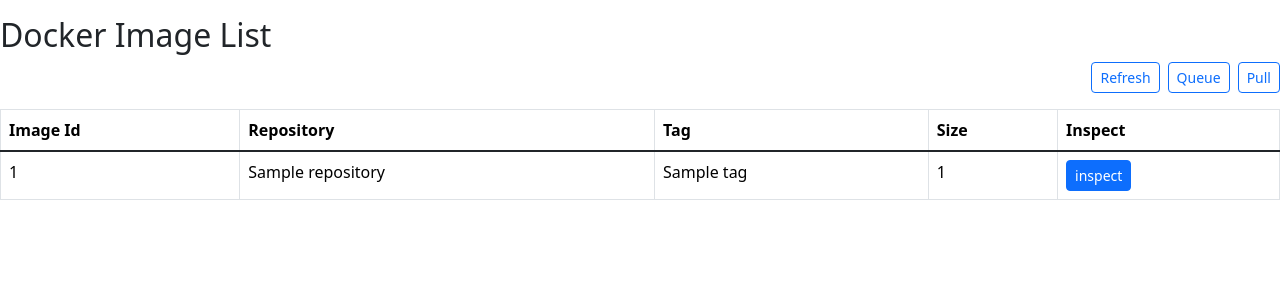
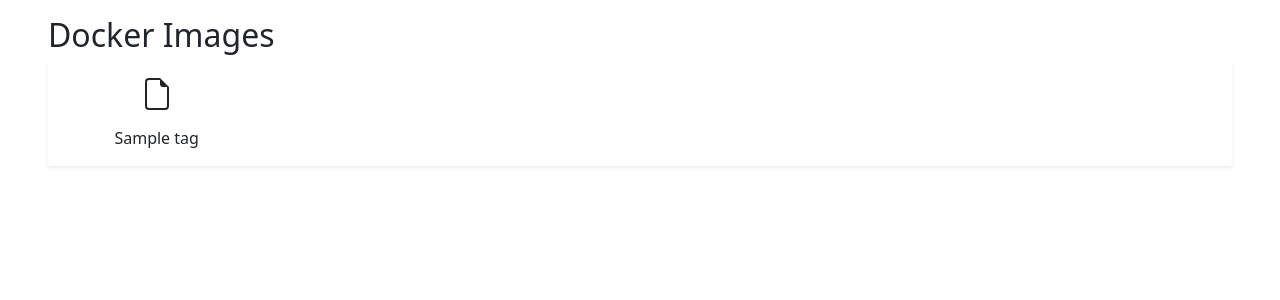
Before and after one commit to dnlwjtud/dev-intra, a Python web app: template templates/docker/image_list.html in a window 1280 px wide. Shown: the part 56-356 px from the top of the page. Run offline with Jinja, Linux system fonts and the light colour scheme; the template is opened without the code that fills it: most values are stand-ins (such as "Sample title", 1, 10 or a date in 2020).

Commit message:
CREATE: Image Listing

```diff
--- a/templates/docker/image_list.html
+++ b/templates/docker/image_list.html
@@ -1,140 +1,38 @@
 {% extends "/layouts/layout.html" %}
-{% block page_title %} Image List {% endblock %}
+{% block page_title %} Images {% endblock %}
 {% block header %}
   {{ super() }}
+  <script src="/static/js/common.js"></script>
+  <script src="/static/js/docker/dockers.js"></script>
   <script src="/static/js/docker/images.js"></script>
-  <script src="/static/js/common.js"></script>
 {% endblock %}
 {% block contents %}
-<div>
-  <div id="alert-pos" class="my-3"></div>
-
+<div class="mx-lg-5">
   <div class="content-header mt-3">
     <h2>
-      Docker Image List
+      Docker Images
     </h2>
   </div>
-
-  <div id="modal-con" class="d-grid gap-2 d-md-flex justify-content-md-end">
-
-    <button type="button" class="btn btn-sm btn-outline-primary" onclick="location.reload()">
-      Refresh
-    </button>
-
-    <button type="button" class="btn btn-sm btn-outline-primary" data-bs-toggle="modal" data-bs-target="#image-task-queue-modal" onclick="refreshQueueTable()">
-      Queue
-    </button>
-    <div class="modal fade" id="image-task-queue-modal" tabindex="-1" aria-labelledby="image-task-queue-modal-label" aria-hidden="true">
-      <div class="modal-dialog">
-        <div class="modal-content">
-          <div class="modal-header">
-            <h1 class="modal-title fs-5" id="image-task-queue-modal-label">Image Task Queue</h1>
-            <button type="button" class="btn-close" data-bs-dismiss="modal" aria-label="Close"></button>
-          </div>
-          <div class="modal-body">
-            <div class="d-grid gap-2 d-md-flex justify-content-md-end">
-              <button class="btn btn-outline-success btn-sm me-md-2" type="button" onclick="refreshQueueTable()">
-                <svg xmlns="http://www.w3.org/2000/svg" width="16" height="16" fill="currentColor" class="bi bi-arrow-repeat" viewBox="0 0 16 16">
-                  <path d="M11.534 7h3.932a.25.25 0 0 1 .192.41l-1.966 2.36a.25.25 0 0 1-.384 0l-1.966-2.36a.25.25 0 0 1 .192-.41m-11 2h3.932a.25.25 0 0 0 .192-.41L2.692 6.23a.25.25 0 0 0-.384 0L.342 8.59A.25.25 0 0 0 .534 9"/>
-                  <path fill-rule="evenodd" d="M8 3c-1.552 0-2.94.707-3.857 1.818a.5.5 0 1 1-.771-.636A6.002 6.002 0 0 1 13.917 7H12.9A5 5 0 0 0 8 3M3.1 9a5.002 5.002 0 0 0 8.757 2.182.5.5 0 1 1 .771.636A6.002 6.002 0 0 1 2.083 9z"/>
+  <div class="content-body overflow-hidden shadow-sm" oncontextmenu="handleListMenu(event)">
+    <div class="px-4 text-center">
+      <div class="row">
+        {% for image in images %}
+        {% set image_name = image.tag.split(':')[0] %}
+        <div class="col-2 mt-3 text-center align-content-center">
+          <div class="text-center mb-3" >
+            <div class="card-body" oncontextmenu="handleImageMenu(event, '{{ image_name }}')">
+              <p class="card-text">
+                <svg xmlns="http://www.w3.org/2000/svg" width="32" height="32" fill="currentColor" class="bi bi-file-earmark" viewBox="0 0 16 16">
+                  <path d="M14 4.5V14a2 2 0 0 1-2 2H4a2 2 0 0 1-2-2V2a2 2 0 0 1 2-2h5.5zm-3 0A1.5 1.5 0 0 1 9.5 3V1H4a1 1 0 0 0-1 1v12a1 1 0 0 0 1 1h8a1 1 0 0 0 1-1V4.5z"/>
                 </svg>
-              </button>
+              </p>
+              <p class="card-text text-break"> {{ image.tag }} </p>
             </div>
-            <table class="table">
-              <thead>
-                <tr>
-                  <th scope="col">image</th>
-                  <th scope="col">status</th>
-                </tr>
-              </thead>
-              <tbody id="image-task-table-body">
-              </tbody>
-            </table>
-          </div>
-          <div class="modal-footer">
-            <button
-              type="button"
-              class="btn btn-secondary"
-              data-bs-dismiss="modal"
-              onclick="handleCloseQueueModal()"
-            >Close</button>
           </div>
         </div>
-      </div>
-    </div>
-
-    <button type="button" class="btn btn-sm btn-outline-primary" data-bs-toggle="modal" data-bs-target="#pullNewImage">
-      Pull
-    </button>
-
-    <div class="modal fade" id="pullNewImage" data-bs-backdrop="static" data-bs-keyboard="false" tabindex="-1" aria-labelledby="staticBackdropLabel" aria-hidden="true">
-      <div class="modal-dialog">
-        <div class="modal-content">
-          <div class="modal-header">
-            <h1 class="modal-title fs-5" id="staticBackdropLabel">Pull New Image</h1>
-            <button type="button" class="btn-close" data-bs-dismiss="modal" aria-label="Close"></button>
-          </div>
-          <div class="modal-body">
-            <div id="image-name-con">
-              <label for="image-name-input" class="form-label">Name</label>
-              <input type="text" id="image-name-input" class="form-control" aria-describedby="pullImageNameHelp">
-              <div id="pullImageNameHelp" class="form-text">
-                Please enter the Docker image name and repository name if needed, accurately.
-              </div>
-            </div>
-            <div class="mt-2" id="image-tag-con">
-              <label for="image-tag-input" class="form-label">Tag</label>
-              <input type="text" id="image-tag-input" class="form-control" aria-describedby="pullImageTagHelp">
-              <div id="pullImageTagHelp" class="form-text">
-                If you want to specify a particular tag, please enter it accurately. If not entered, the latest version will be used by default.
-              </div>
-            </div>
-          </div>
-          <div id='modal-btn-con' class="modal-footer">
-            <button id='image-pull-exec-btn' type="button" class="btn btn-primary" onclick="handlePullImage()">
-              <span>Pull</span>
-            </button>
-            <button id='image-pull-close-btn' type="button" class="btn btn-secondary" data-bs-dismiss="modal">Close</button>
-          </div>
-        </div>
+        {% endfor %}
       </div>
     </div>
   </div>
-
-  <div class="content-body mt-3">
-    <table class="table table-hover table-bordered">
-      <thead>
-        <tr>
-          <th scope="col">Image Id</th>
-          <th scope="col">Repository</th>
-          <th scope="col">Tag</th>
-          <th scope="col">Size</th>
-          <th scope="col">Inspect</th>
-        </tr>
-      </thead>
-      <tbody class="table-group-divider">
-        {% for image in images %}
-          <tr>
-            <td> {{ image.image_id }}</td>
-            <td> {{ image.repository }}</td>
-            <td> {{ image.tag }}</td>
-            <td> {{ image.size }}</td>
-            <td>
-              <button type="button"
-                      class="btn btn-primary btn-sm">
-                <a href="/dockers/images/{{image.image_id}}" class="text-white text-decoration-none">
-                  inspect
-                </a>
-              </button>
-            </td>
-          </tr>
-        {% endfor %}
-      </tbody>
-    </table>
-  </div>
-
-  <div id='toast-con-btn' class="toast-container position-fixed bottom-0 end-0 p-3">
-  </div>
-
 </div>
 {% endblock %}
--- a/templates/index.html
+++ b/templates/index.html
@@ -3,6 +3,7 @@
 {% block header %}
   {{ super() }}
   <script src="static/js/common.js"></script>
+  <script src="static/js/docker/dockers.js"></script>
   <script src="static/js/docker/containers.js"></script>
 {% endblock %}
 {% block contents %}
--- a/templates/layouts/layout.html
+++ b/templates/layouts/layout.html
@@ -12,7 +12,7 @@
     <title>{% block page_title %} page_title {% endblock %}</title>
     {% endblock %}
 </head>
-<body id="root" class="min-vh-100">
+<body id="root" class="min-vh-100 overflow-x-hidden overflow-y-hidden">
     <nav class="navbar navbar-expand-lg bg-body-tertiary">
       <div class="container-fluid">
         <a class="navbar-brand" href="/">SDH</a>
@@ -22,7 +22,7 @@
         <div class="collapse navbar-collapse" id="navbarSupportedContent">
           <ul class="navbar-nav me-auto mb-2 mb-lg-0">
             <li class="nav-item">
-              <a class="nav-link" href="#">Image</a>
+              <a class="nav-link" href="/dockers/images">Image</a>
             </li>
             <li class="nav-item">
               <a class="nav-link" href="/">Container</a>
--- /dev/null
+++ b/templates/static/js/docker/dockers.js
@@ -0,0 +1,81 @@
+document.addEventListener("contextmenu", function(e) {
+    e.preventDefault();
+});
+
+function clearMenus(menuNames) {
+    menuNames.forEach(n => clearMenu(n));
+}
+
+function createContextMenuItem(name, type) {
+    const item = document.createElement(type);
+
+    item.classList.add('list-group-item', 'list-group-item-action');
+
+    item.style.cursor = 'default';
+    item.innerText = name;
+
+    return item;
+}
+
+function createMenuContainer(componentId) {
+    const container = document.createElement('div');
+
+    container.classList.add('list-group', 'list-group-flush');
+    container.id = componentId;
+    container.style.width = '250px';
+
+    return container;
+}
+
+function appearMenu(e, menu) {
+    menu.style.position = 'absolute';
+    menu.style.left = e.clientX + 'px';
+    menu.style.top = e.clientY + 'px';
+    menu.style.zIndex = 100;
+    menu.style.display = 'block';
+
+    document.querySelector(ROOT).appendChild(menu);
+}
+
+function clearMenu(componentId) {
+    const existingMenu = document.querySelector(`#${componentId}`);
+
+    if (existingMenu) {
+        existingMenu.style.display = 'none';
+        existingMenu.remove();
+    }
+
+}
+
+function alertRefreshing(result) {
+    if (result === null) {
+        alert('an error occurred. please try again.');
+        location.reload();
+        return;
+    }
+
+    if ( result.msg ) {
+        alert(result.msg);
+    } else {
+        alert('Successfully done.');
+    }
+    location.reload();
+}
+
+function createMenuHeader(headerText) {
+    const header = createContextMenuItem(headerText, 'div');
+    header.classList.add('disabled', 'text-primary');
+    return header;
+}
+
+function createInspectBtn(targetPath) {
+    const inspectBtn = createContextMenuItem('Inspect', 'a');
+    inspectBtn.href = targetPath;
+    return inspectBtn;
+}
+
+function createRemoveBtn() {
+    const removeBtn = createContextMenuItem('Remove', 'div');
+    removeBtn.classList.add('text-danger', 'disabled');
+    return removeBtn;
+}
--- a/templates/static/js/docker/images.js
+++ b/templates/static/js/docker/images.js
@@ -1,176 +1,65 @@
-function handlePullImage() {
+const IMAGE_MENU_ID = 'container-popup';
+const IMAGE_LIST_MENU_ID = 'main-popup';
+const IMAGE_API_HOST = `${API_HOST}/dockers/images`;
 
-    const name = document.getElementById('image-name-input');
+document.addEventListener("click", function(e) {
+    clearMenus([IMAGE_MENU_ID, IMAGE_LIST_MENU_ID]);
+});
 
-    if ( name.value === '' ) {
-        alert('Please input image name');
-        document.getElementById('image-name-input').focus();
-        return;
-    }
+function createImageContextMenu(imageName) {
+    const container = createMenuContainer(IMAGE_MENU_ID);
 
-    const tag =  document.getElementById('image-tag-input');
+    const header = createMenuHeader(imageName);
+    container.appendChild(header);
 
-    name.disabled = true;
-    tag.disabled = true;
+    const inspectBtn = createInspectBtn(`/dockers/images/${imageName}`);
+    container.appendChild(inspectBtn);
 
-    const btnCon = document.getElementById('modal-btn-con');
+    const removeBtn = createRemoveBtn();
 
-    const clsBtn = document.getElementById('image-pull-close-btn');
-    const execBtn = document.getElementById('image-pull-exec-btn');
-    const loadingCircle = createLoadingCircleBtn();
+    removeBtn.addEventListener("click", () => {
 
-    loadingCircle.disabled = true;
+    });
 
-    execBtn.remove();
-    btnCon.prepend(loadingCircle);
+    container.appendChild(removeBtn);
 
-    fetch(`http://localhost:8000/api/dockers/images`, {
-        method: "POST",
-        headers: {
-            "Content-Type": "application/json",
-        },
-        body: JSON.stringify({
-            name: name.value,
-            tag: tag.value !== ''
-                ? tag.value
-                : 'latest'
-        })
-    })
-        .then((resp) => resp.json())
-        .then((data)=> {
+    return container;
+}
 
-            const con = document.getElementById('toast-con-btn');
-            const toast = data.status === 200
-                ? createToast(data.msg, 'success')
-                : createToast(data.msg, 'danger');
+function createImageListContextMenu() {
 
-            con.appendChild(toast);
-            const obj = new bootstrap.Toast(toast);
+    const container = createMenuContainer(IMAGE_LIST_MENU_ID);
 
-            obj.show();
+    const buildBtn = createContextMenuItem('Build Image', 'div');
+    buildBtn.addEventListener('click', () => {
 
-        })
-        .catch(
-            (err) => console.log(err)
-        ).finally(
-        () => {
+    });
 
-            name.value = '';
-            tag.value = '';
+    container.appendChild(buildBtn);
 
-            name.disabled = false;
-            tag.disabled = false;
+    return container;
+}
 
-            loadingCircle.remove();
-            btnCon.prepend(execBtn);
+function handleImageMenu(e, imageName) {
 
-            clsBtn.click();
+    e.preventDefault();
+    e.stopPropagation();
 
-        }
-    );
+    clearMenus([IMAGE_MENU_ID, IMAGE_LIST_MENU_ID]);
+
+    const imageMenu = createImageContextMenu(imageName);
+
+    appearMenu(e, imageMenu);
 
 }
 
-function clearModalTable(el) {
-    el.innerHTML = '';
-}
+function handleListMenu(e) {
+    e.preventDefault();
 
-function handleCloseQueueModal() {
-    clearModalTable(document.getElementById('image-task-table-body'));
-}
+    clearMenus([IMAGE_MENU_ID, IMAGE_LIST_MENU_ID]);
 
-function refreshQueueStatus(tableBody) {
-    fetch(`http://localhost:8000/api/dockers/queue/images`)
-        .then(resp => resp.json())
-        .then(
-            (data) => {
-                if ( data.data.tasks.length === 0 ) {
-                    const tr = document.createElement('tr');
+    const listContextMenu = createImageListContextMenu();
 
-                    const td1 = document.createElement('td');
-                    const td2 = document.createElement('td');
-                    td1.innerText = "No tasks are currently in progress.";
-                    tr.appendChild(td1);
-                    tr.appendChild(td2);
-
-                    tableBody.appendChild(tr);
-                } else {
-                    data.data.tasks.forEach(
-                        (el) => {
-                            console.log(el);
-                            const tr = document.createElement('tr');
-
-                            const td1 = document.createElement('td');
-                            const td2 = document.createElement('td');
-                            const spinner = createSmSpinner('success');
-
-                            td1.innerText = el;
-                            td2.appendChild(spinner);
-
-                            tr.appendChild(td1);
-                            tr.appendChild(td2);
-
-                            tableBody.appendChild(tr);
-                        }
-                    );
-                }
-
-            }
-        )
-        .catch(
-            err => console.log(err)
-        )
-}
-
-function refreshQueueTable() {
-
-    const tableBody = document.getElementById('image-task-table-body');
-    clearModalTable(tableBody);
-
-    refreshQueueStatus(tableBody);
+    appearMenu(e, listContextMenu);
 
 }
-
-function handleRemoveBtn() {
-
-    const idInput = document.getElementById('image-modal-id');
-
-    const name = idInput.value
-    const path = location.pathname.split('/')
-
-    if ( name !== path[path.length-1] ) {
-        idInput.focus();
-        alert('Image id is unavailable. Please check it again.');
-        return;
-    }
-
-    fetch(`http://localhost:8000/api/dockers/images/${name}`, {
-        method: "DELETE"
-    })
-    .then(resp => {
-
-        if (resp.status !== 204) {
-            let err = new Error();
-            err.status = resp.status;
-
-            return resp.json().then(body => {
-                err.body = body;
-                throw err;
-            });
-        } else if ( resp.status === 204 ) {
-            alert('Image is successfully removed.');
-            location.replace('/dockers/images');
-        }
-
-    })
-    .catch(
-        err => {
-            if ( err.body.msg ) {
-                alert(err.body.msg);
-            }
-            location.reload();
-            return;
-        }
-    )
-
-}
```
Also changed, not shown: apps/dockers/app.py (+12 -12 lines), apps/dockers/view.py (+10 -1 lines), templates/docker/container_run.html (added, +21 -0 lines), templates/static/js/docker/containers.js (+19 -85 lines), templates/static/js/common.js (line endings or trailing spaces).
